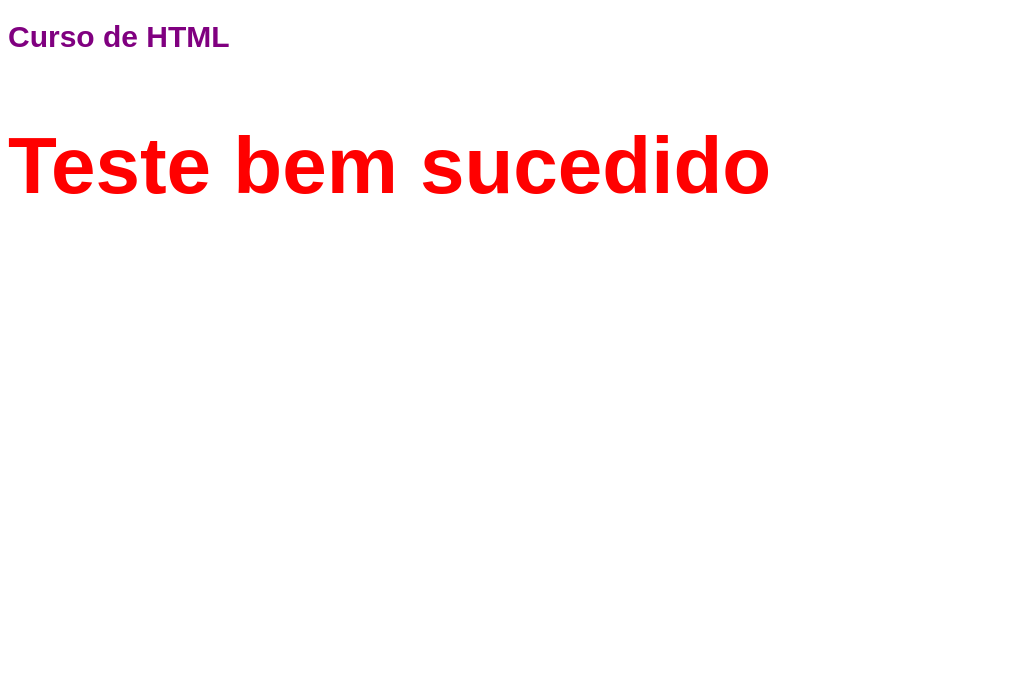
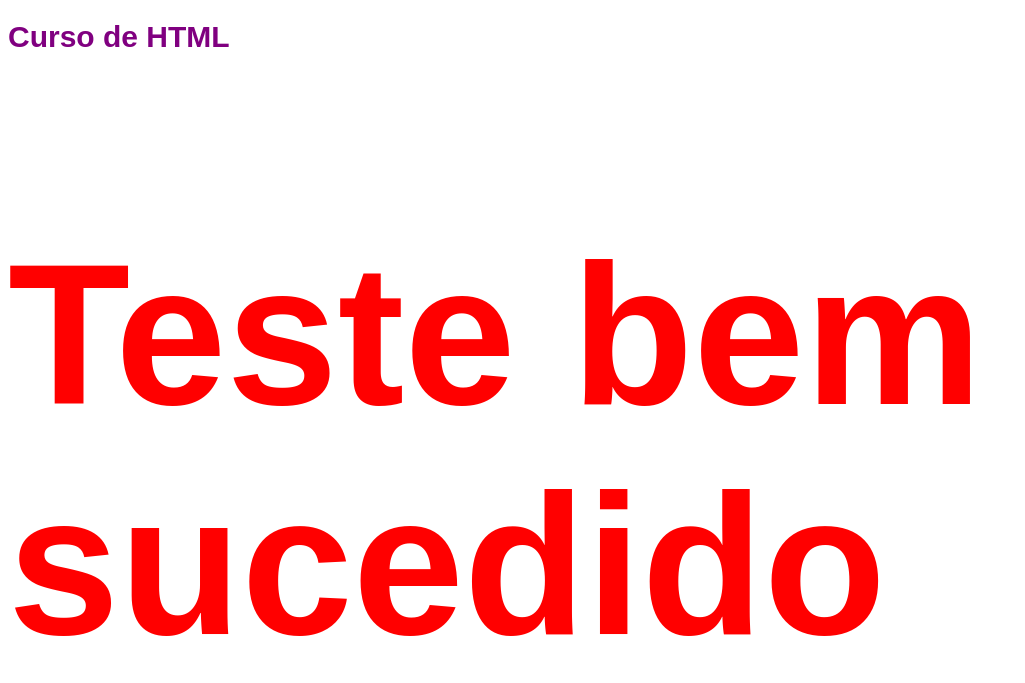
Before and after one commit to JeanPiresM/Projeto-01, a plain HTML site: page web/index.html in a window 1280 px wide. Shown: the whole page, without its empty margins (0-1025 px from the left). Drawn offline with Linux system fonts and the light colour scheme.

Commit message:
mudança px h2

```diff
--- a/web/style.css
+++ b/web/style.css
@@ -6,5 +6,5 @@ h1 {
   h2{
     color: red;
     font-family: Arial, Helvetica, sans-serif;
-    font-size: 80px
+    font-size: 200px
   }
```
